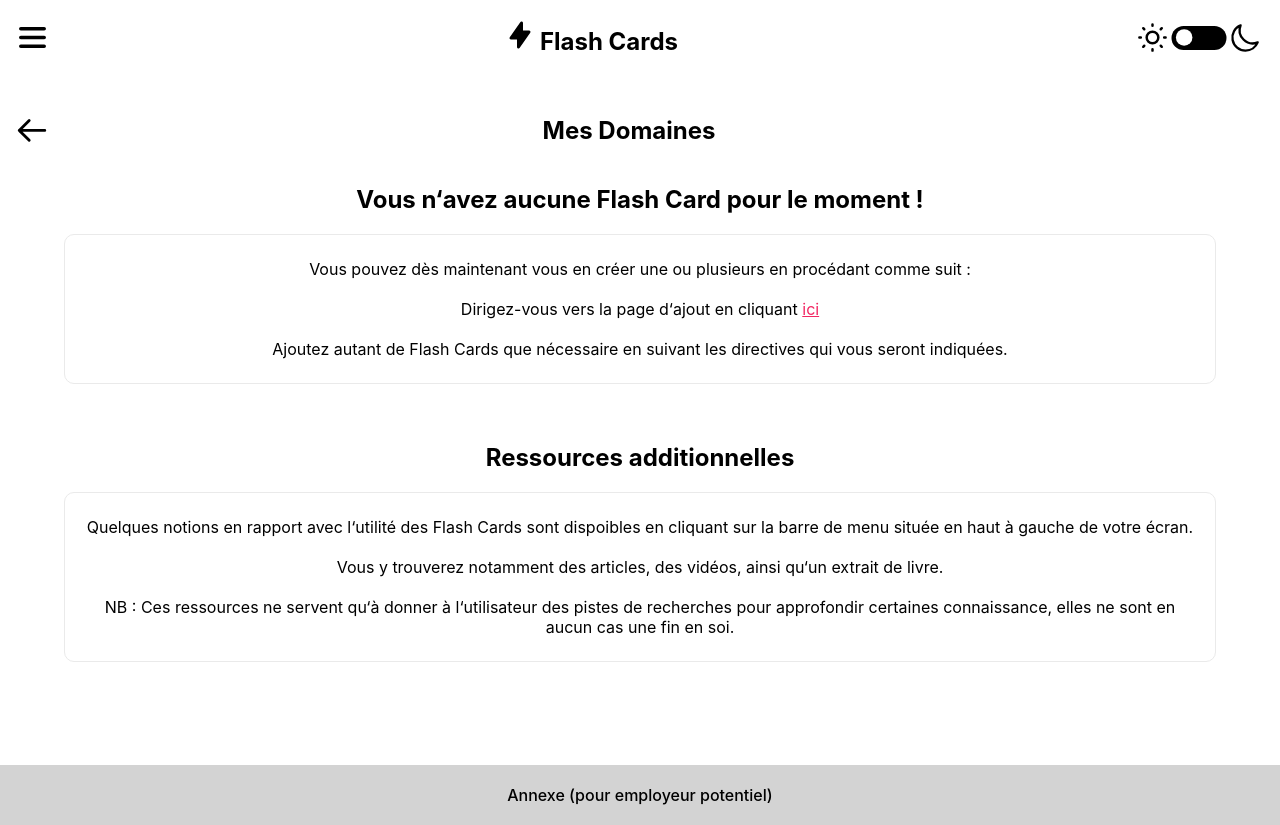
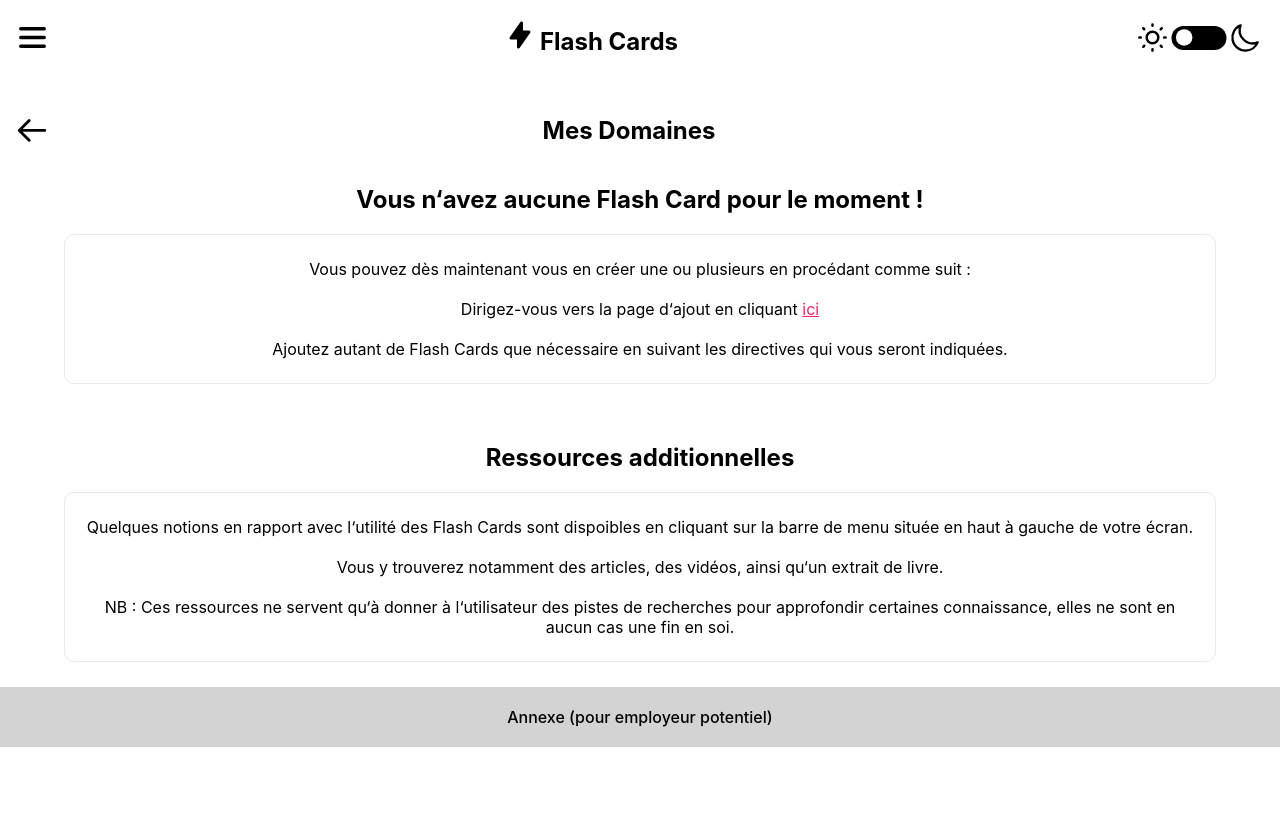
Before and after one commit to aymenmzz/FlashCards-v1.0, a Next.js app: page /cards in a window 1280 px wide. After the commit the page ends 800 px from the top, so only its background shows below. Built offline with nearby package versions, Linux system fonts and the light colour scheme.

Commit message:
Add files via upload

```diff
--- a/components/Layout.js
+++ b/components/Layout.js
@@ -17,8 +17,8 @@ function Layout({ children, dark, toggleDark }) {
           <div
             style={
               dark
-                ? { backgroundColor: "black", color: "white", height: "100vh" }
-                : { backgroundColor: "white",color: "black", height: "100vh" }
+                ? { backgroundColor: "black", color: "white", minHeight: "100%" }
+                : { backgroundColor: "white",color: "black", minHeight: "100%" }
             }
           >
             <header className="header">
@@ -59,7 +59,7 @@ function Layout({ children, dark, toggleDark }) {
               </Link>
               <DarkModeButton dark={dark} toggleDark={() => toggleDark()} />
             </header>
-            <div style={{ minHeight: "83.7%" }}>{children}</div>
+            <div style={{ minHeight: "100%" }}>{children}</div>
             <footer
               style={{
                 display: "flex",
--- a/components/Menu.js
+++ b/components/Menu.js
@@ -70,7 +70,7 @@ export default function Menu({ toggleHide, dark }) {
           backgroundColor: "inherit",
           display: "inline-block",
           width: "50%",
-          height: "100vh",
+          minHeight: "100%",
         }}
       ></div>
     </div>
```
